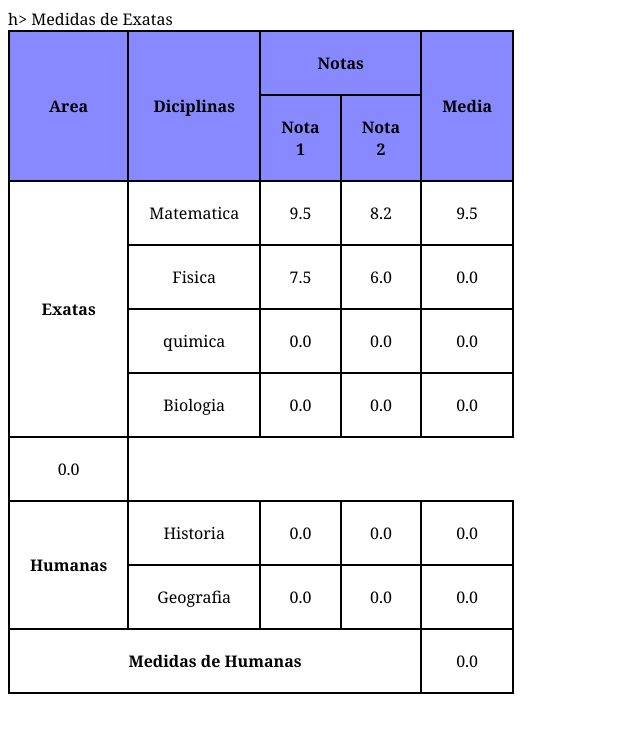
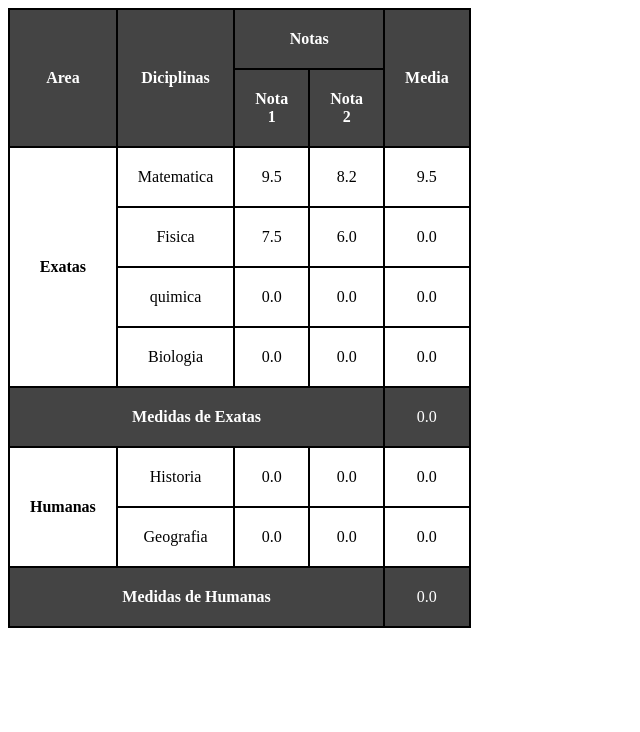
Before and after one commit to anaclaralorena/html-css, a plain HTML site: page desafios/desafio-cap-14/tabela-1.html in a window 1280 px wide. Shown: the whole page, without its empty margins (0-640 px from the left). Drawn offline with Linux system fonts and the light colour scheme.

Commit message:
update-tabela

```diff
--- a/desafios/desafio-cap-14/tabela-1.html
+++ b/desafios/desafio-cap-14/tabela-1.html
@@ -7,7 +7,7 @@
     <title>Tabela</title>
     <style>
         body {
-            font-family: Cambria, Cochin, Georgia, Times, 'Times New Roman', serif;
+           font-family:'Times New Roman', Times, serif
         }
 
         table {
@@ -15,8 +15,15 @@
             text-align: center;
         }
         thead{
-            background-color: rgba(0, 0, 255, 0.466)
+            color: white;
+            background-color: rgba(0, 0, 0, 0.733);
+
         }
+
+  tr:nth-child(5){
+    background-color: rgba(0, 0, 0, 0.733);
+    color: white;
+  }
 
 
 
@@ -27,8 +34,13 @@
             width: 20px;
             padding: 20px;
         }
+        tfoot{
+             color: white;
+            background-color: rgba(0, 0, 0, 0.733);
 
-        .notas {}
+        }
+
+
     </style>
 </head>
 
@@ -39,8 +51,6 @@
                 <th rowspan="2">Area</th>
                 <th rowspan="2">Diciplinas</th>
                 <th colspan="2">Notas</th>
-
-
                 <th rowspan="2">Media</th>
 
             </tr>
@@ -76,9 +86,9 @@
                 <td>0.0</td>
                 <td>0.0</td>
             </tr>
-            <tr>
+            <tr class="media">
 
-                 h> Medidas de Exatas </th>
+                <th colspan="4"> Medidas de Exatas </th>
                 <td>0.0</td>
             </tr>
             <tr>
@@ -94,11 +104,14 @@
                 <td>0.0</td>
                 <td>0.0</td>
             </tr>
-            <tr>
-                <th colspan="4">Medidas de Humanas</th>
-                <td>0.0</td>
-            </tr>
-        </tbory>
+         </tbory>
+            <tfoot>
+                <tr>
+                    <th colspan="4">Medidas de Humanas</th>
+                    <td>0.0</td>
+                </tr>
+            </tfoot>
+
 
 
 
```
